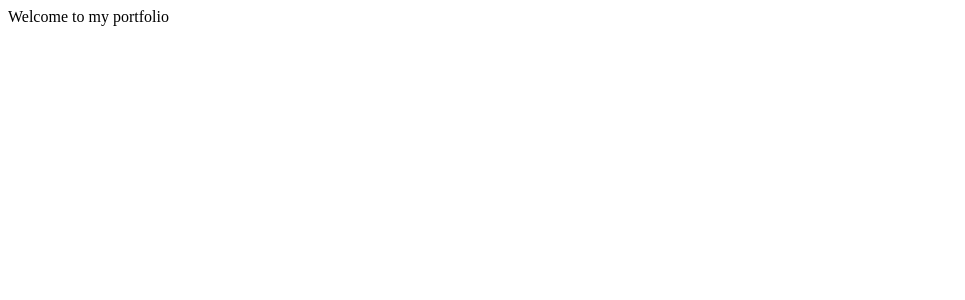
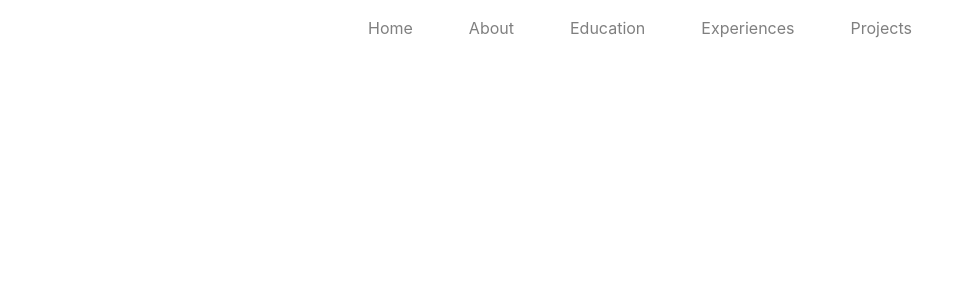
Before and after one commit to parkjmjohn/parkjmjohn.github.io, a React app: page / in a window 1280 px wide. Shown: the top 300 px of the page, without its empty margins (0-965 px from the left). Built offline with nearby package versions, Linux system fonts and the light colour scheme.

Commit message:
add: navbar

```diff
--- a/package.json
+++ b/package.json
@@ -4,9 +4,8 @@
   "description": "",
   "main": "index.js",
   "scripts": {
-    "test": "echo \"Error: no test specified\" && exit 1",
+    "test": "jest",
     "lint": "eslint src --ext .js,.jsx",
-    "test": "jest",
     "start": "webpack-dev-server"
   },
   "repository": {
@@ -28,10 +27,12 @@
     "@babel/preset-env": "^7.12.11",
     "@babel/preset-react": "^7.12.10",
     "babel-loader": "^8.2.2",
+    "css-loader": "^5.0.1",
     "eslint": "^7.16.0",
     "eslint-plugin-react": "^7.21.5",
     "html-webpack-plugin": "^4.5.0",
     "jest": "^26.6.3",
+    "style-loader": "^2.0.0",
     "webpack": "^5.11.0",
     "webpack-cli": "^3.3.0",
     "webpack-dev-server": "^3.11.0"
--- a/public/index.html
+++ b/public/index.html
@@ -4,6 +4,8 @@
 <head>
   <meta charset="UTF-8">
   <meta name="viewport" content="width=device-width, initial-scale=1.0">
+  <link rel="stylesheet" href="https://maxcdn.bootstrapcdn.com/bootstrap/4.0.0/css/bootstrap.min.css"
+    integrity="sha384-Gn5384xqQ1aoWXA+058RXPxPg6fy4IWvTNh0E263XmFcJlSAwiGgFAW/dAiS6JXm" crossorigin="anonymous">
   <title>John Park</title>
 </head>
 
--- a/src/App.js
+++ b/src/App.js
@@ -1,10 +1,11 @@
 import React from 'react';
+import Header from './components/Header';
 
 const App = () => {
   return (
-    <div>
-      Welcome to my portfolio
-    </div>
+    <React.Fragment>
+      <Header />
+    </React.Fragment>
   );
 };
 
--- /dev/null
+++ b/src/components/header.js
@@ -0,0 +1,22 @@
+import React from 'react';
+import '../styles/header.css'
+
+class Header extends React.Component {
+  render() {
+    return (
+      <div class="container">
+        <nav class="navbar navbar-expand-lg navbar-light fixed-top">
+          <div class="navbar-nav mx-auto">
+            <a class="nav-item nav-link" href="#home">Home</a>
+            <a class="nav-item nav-link" href="#about">About</a>
+            <a class="nav-item nav-link" href="#education">Education</a>
+            <a class="nav-item nav-link" href="#experiences">Experiences</a>
+            <a class="nav-item nav-link" href="#projects">Projects</a>
+          </div>
+        </nav>
+      </div>
+    )
+  }
+}
+
+export default Header;
--- /dev/null
+++ b/src/styles/header.css
@@ -0,0 +1,4 @@
+.nav-link {
+  margin-left:20px;
+  margin-right:20px;
+}
--- a/webpack.config.js
+++ b/webpack.config.js
@@ -14,6 +14,10 @@ module.exports = {
         exclude: /node_modules/,
         use: 'babel-loader',
       },
+      {
+        test: /\.css$/i,
+        use: ["style-loader", "css-loader"],
+      },
     ],
   },
   plugins: [
```
Also changed, not shown: 1 other file (tests, documents, lock files or other folders).
